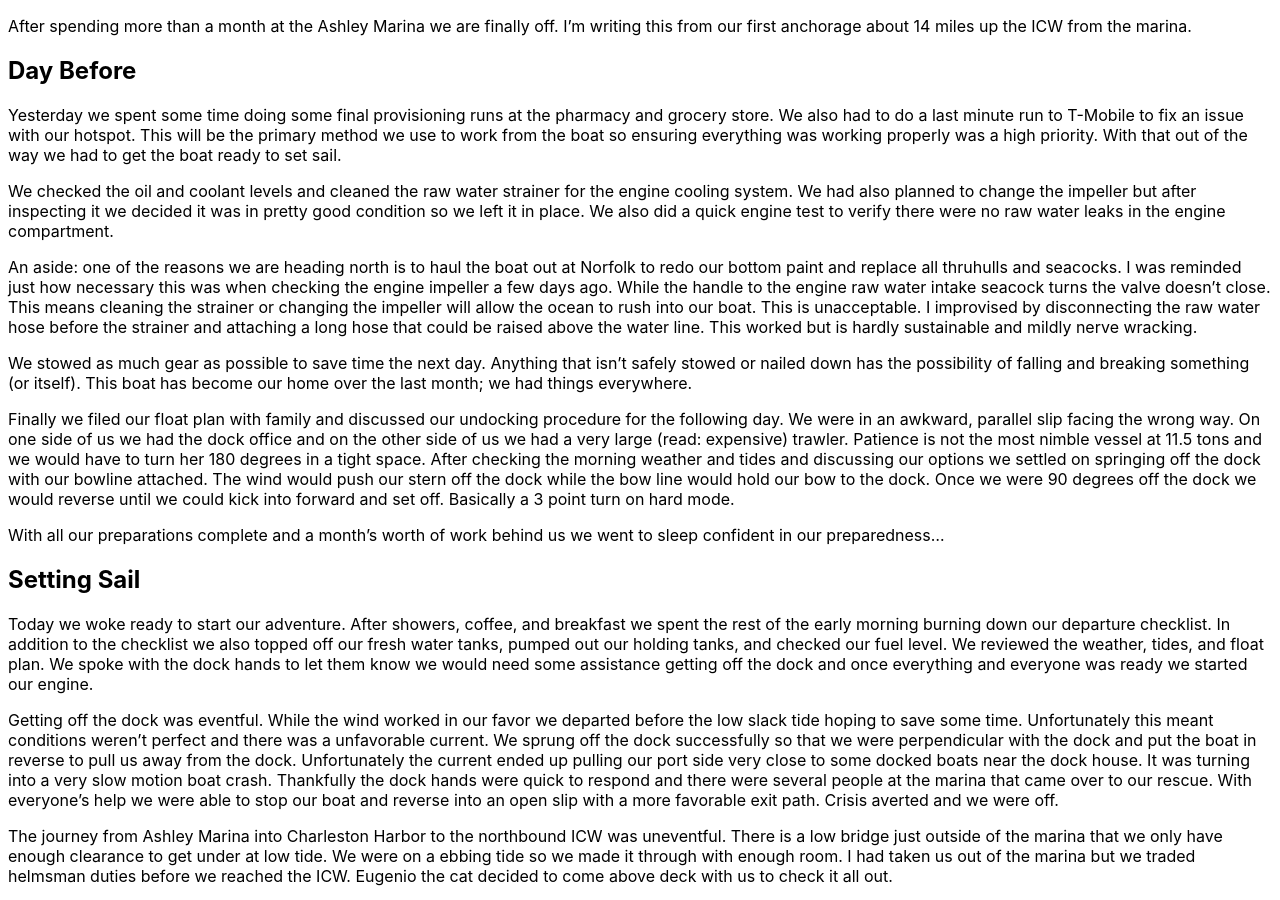
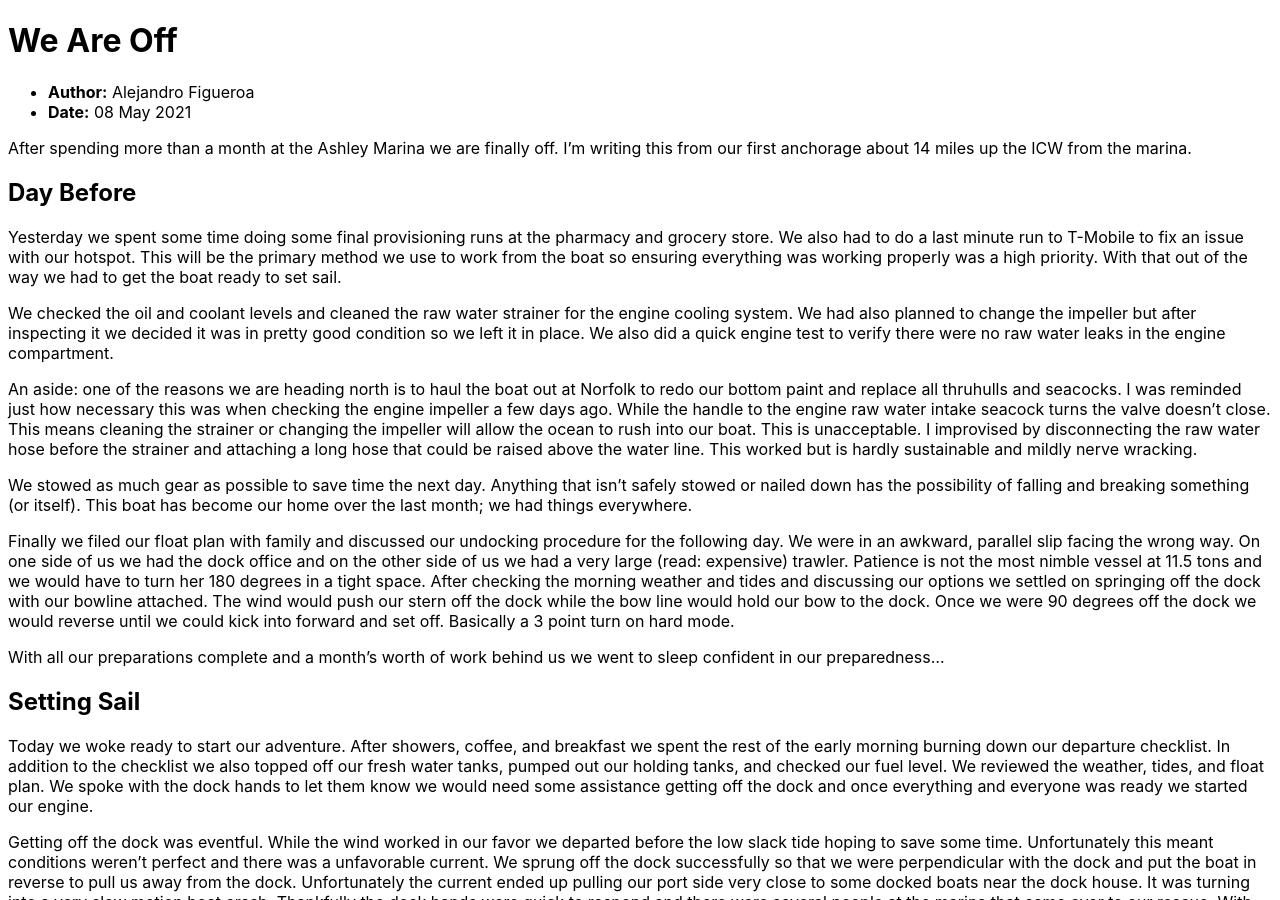
Before and after one commit to thejandroman/sv_patience, a Jekyll site: the page built from _posts/2021-05-08-We-are-off.md, in a window 1280 px wide and 900 px high. Built offline with Jekyll 4.4.1, drawn with Linux system fonts in a browser that asks for light colours; our own code applies the rules of GitHub Pages for plain Markdown files.

Commit message:
Add a post layout with author and date

```diff
--- /dev/null
+++ b/_layouts/post.html
@@ -0,0 +1,11 @@
+---
+layout: default
+---
+
+<h1>{{ page.title }}</h1>
+<ul>
+<li><b>Author:</b> {{ page.author }}</li>
+<li><b>Date:</b> {{ page.date || date_to_string }}</li>
+</ul>
+
+{{ content }}
--- a/_posts/2021-05-08-We-are-off.md
+++ b/_posts/2021-05-08-We-are-off.md
@@ -1,3 +1,7 @@
+---
+author: Alejandro Figueroa
+---
+
 After spending more than a month at the Ashley Marina we are finally off. I'm writing this from our first anchorage about 14 miles up the ICW from the marina.
 
 ## Day Before
```
